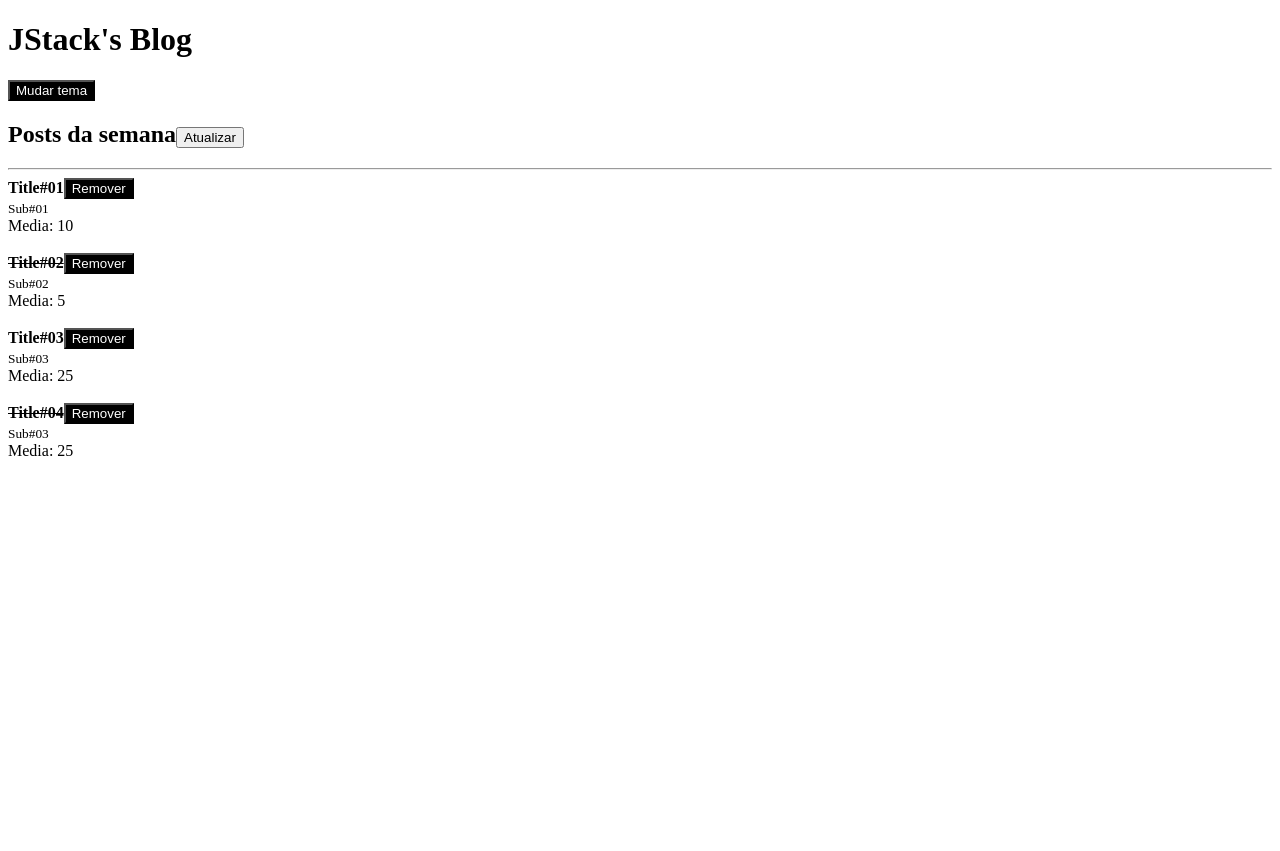
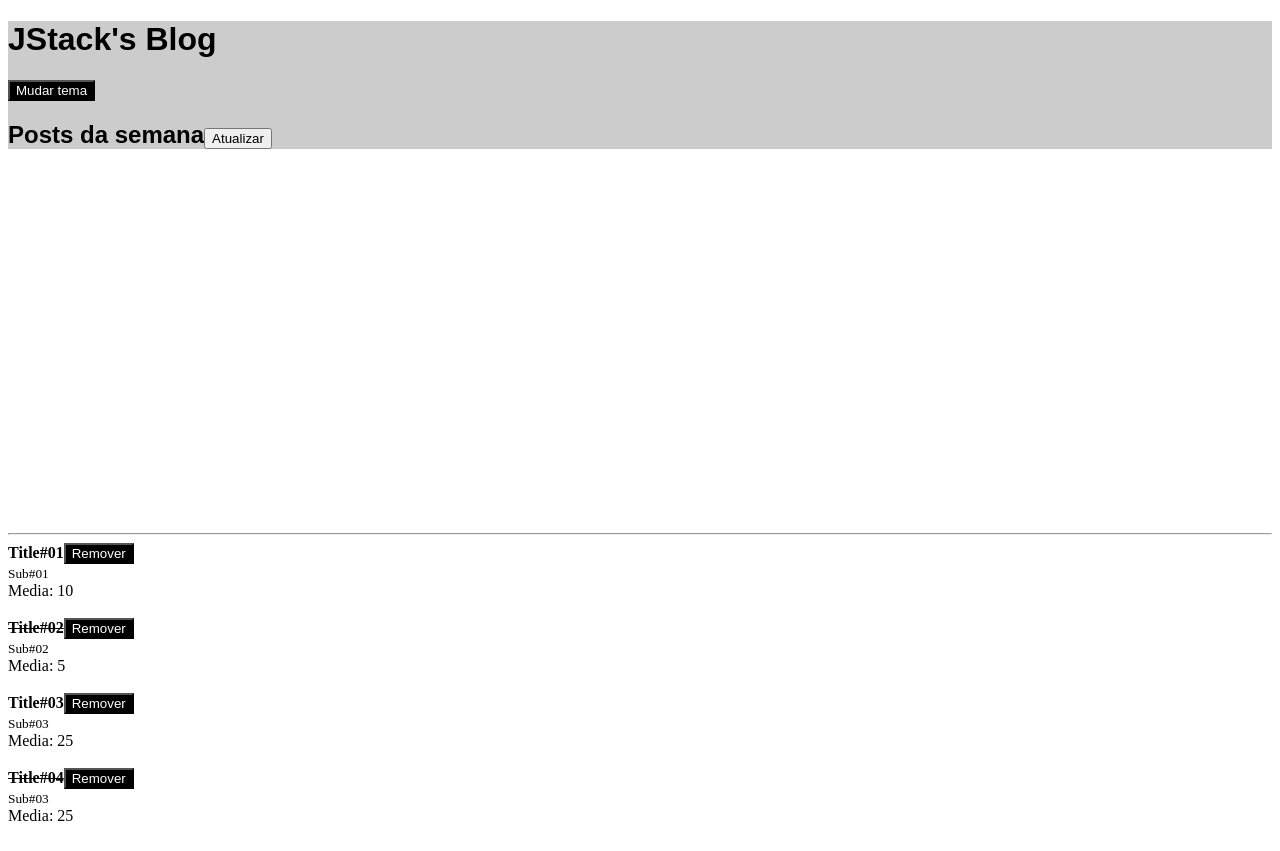
Before and after one commit to Sans-arch/react-fundamentos, a React app: page / in a window 1280 px wide. Before the commit the page ends 800 px from the top, so only its background shows below. Built offline with nearby package versions, Linux system fonts and the light colour scheme.

Commit message:
Add Inline CSS

```diff
--- a/src/Header.js
+++ b/src/Header.js
@@ -1,5 +1,6 @@
 import React, { useContext } from 'react';
 import PropTypes from 'prop-types';
+
 import Button from './Button';
 
 import { ThemeContext } from './ThemeContext';
@@ -8,13 +9,19 @@ export default function Header(props) {
   const { onToggleTheme } = useContext(ThemeContext);
 
   return (
-    <>
+    <div
+      style={{
+        background: '#ccc',
+        fontFamily: 'sans-serif',
+        marginBottom: '24rem',
+      }}
+    >
       <h1>{props.title}</h1>
       <Button onClick={onToggleTheme}>
         Mudar tema
       </Button>
       {props.children}
-    </>
+    </div>
   );
 }
 
```
